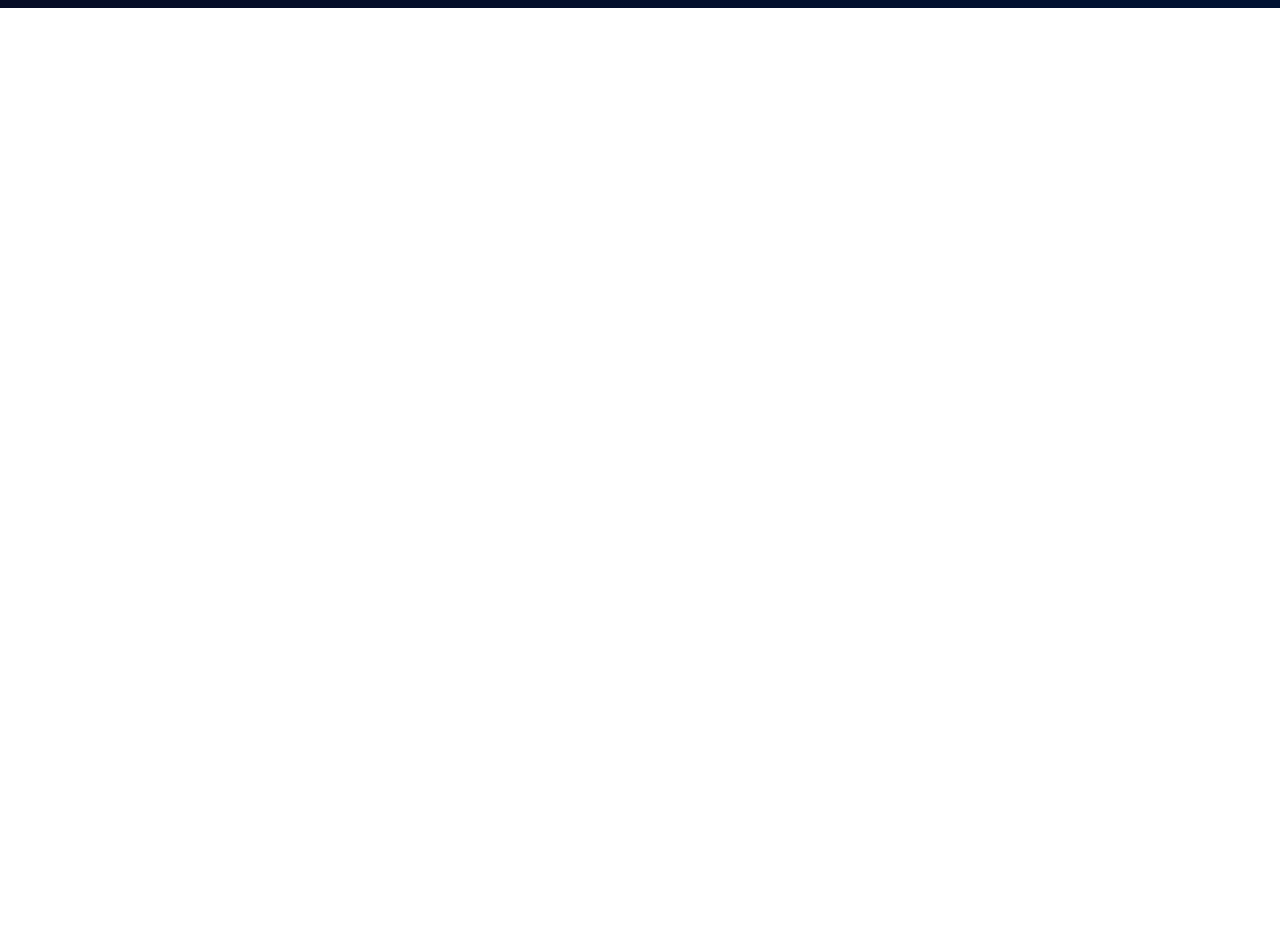
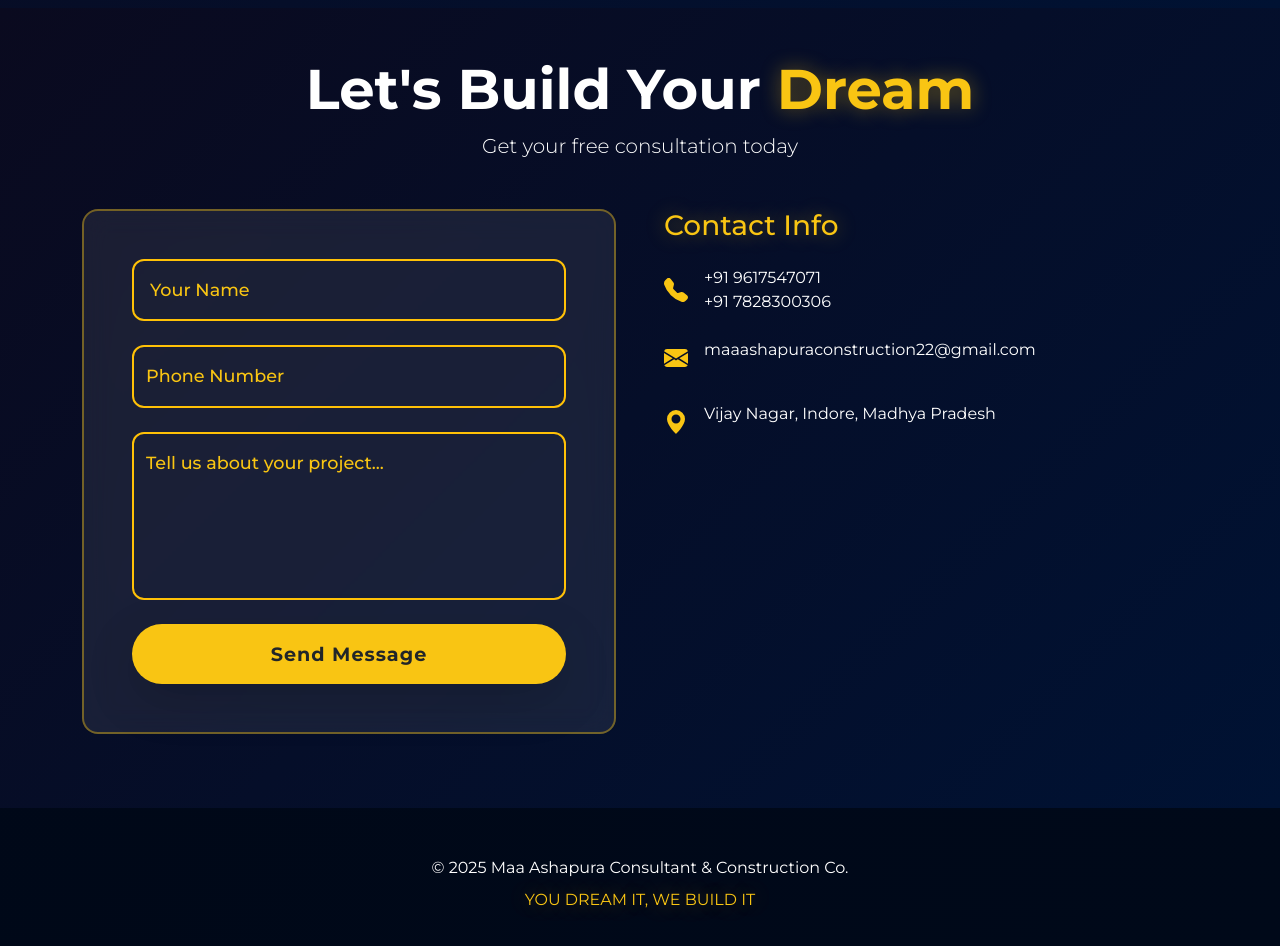
Before and after one commit to Rajschouhan/MACC, a React (Vite) app: page / in a window 1280 px wide. Shown: the part 10600-11546 px from the top of the page. Before the commit the page ends 10608 px from the top, so only its background shows below. Built offline with nearby package versions, Linux system fonts and the light colour scheme.

Commit message:
Contact section & Footer

```diff
--- a/index.html
+++ b/index.html
@@ -8,6 +8,8 @@
   </head>
   <body>
     <div id="root"></div>
+
     <script type="module" src="/src/main.jsx"></script>
+
   </body>
 </html>
--- a/src/App.jsx
+++ b/src/App.jsx
@@ -5,6 +5,8 @@ import Hero2 from './components/Hero2';
 import Services from './components/Services';
 import Portfolio from './components/Portfolio'; //3
 import Testimonials from './components/Testimonials';
+import Contact from './components/Contact'; //4
+import Footer from './components/Footer';
 
 function App() {
   return (
@@ -21,6 +23,8 @@ function App() {
       <Services />
       <Portfolio />
       <Testimonials />
+      <Contact/>
+      <Footer />
       </div>
     </Router>
   );
--- /dev/null
+++ b/src/components/Contact.jsx
@@ -0,0 +1,132 @@
+// src/components/Contact.jsx → COPY-PASTE FULL
+import { Container, Form, Button } from "react-bootstrap";
+import { motion } from "framer-motion";
+import { BsWhatsapp, BsTelephoneFill, BsEnvelopeFill, BsGeoAltFill } from "react-icons/bs";
+
+const Contact = () => {
+  return (
+    <section className="py-5 position-relative" style={{ minHeight: "100vh" }}>
+
+
+      <Container className="position-relative z-3">
+        <motion.div initial={{ opacity: 0, y: 40 }} whileInView={{ opacity: 1, y: 0 }} className="text-center mb-5">
+          <h2 className="display-4 fw-bold text-white">
+            Let's Build Your <span className="text-gold">Dream</span>
+          </h2>
+          <p className="lead text-white">Get your free consultation today</p>
+        </motion.div>
+
+        <div className="row g-5 justify-content-center">
+          <div className="col-lg-6">
+            <motion.div
+              whileHover={{ scale: 1.02 }}
+              className="p-5 rounded-4"
+              style={{
+                background: "rgba(255,255,255,0.08)",
+                backdropFilter: "blur(15px)",
+                border: "2px solid rgba(249,197,19,0.4)"
+              }}
+            >
+             <Form action="https://formspree.io/f/your-email-here" method="POST">
+  <Form.Group className="mb-4 position-relative">
+    <Form.Control
+      type="text"
+      name="name"
+      placeholder="Your Name"
+      required
+      className="py-3 bg-transparent text-white border-warning"
+      style={{
+        border: "2px solid rgba(249,197,19,0.6)",
+        borderRadius: "12px",
+        fontSize: "1.1rem",
+        paddingLeft: "1rem"
+      }}
+    />
+  </Form.Group>
+
+  <Form.Group className="mb-4 position-relative">
+    <Form.Control
+      type="tel"
+      name="phone"
+      placeholder="Phone Number"
+      required
+      className="py-3 bg-transparent text-white border-warning"
+      style={{
+        border: "2px solid rgba(249,197,19,0.6)",
+        borderRadius: "12px",
+        fontSize: "1.1rem"
+      }}
+    />
+  </Form.Group>
+
+  <Form.Group className="mb-4 position-relative">
+    <Form.Control
+      as="textarea"
+      rows={5}
+      name="message"
+      placeholder="Tell us about your project..."
+      className="py-3 bg-transparent text-white border-warning"
+      style={{
+        border: "2px solid rgba(249,197,19,0.6)",
+        borderRadius: "12px",
+        fontSize: "1.1rem",
+        resize: "none"
+      }}
+    />
+  </Form.Group>
+
+  <Button
+    type="submit"
+    className="w-100 py-3 fw-bold text-dark rounded-pill shadow-lg"
+    style={{
+      background: "#f9c513",
+      border: "none",
+      fontSize: "1.2rem",
+      letterSpacing: "1px"
+    }}
+    whileHover={{ scale: 1.05 }}
+    whileTap={{ scale: 0.95 }}
+  >
+    Send Message
+  </Button>
+</Form>
+            </motion.div>
+          </div>
+
+          <div className="col-lg-6 text-white">
+            <h3 className="text-gold mb-4">Contact Info</h3>
+            <div className="mb-4 d-flex align-items-center gap-3">
+              <BsTelephoneFill size={24} className="text-gold" />
+              <div>
+                <p className="mb-0">+91 9617547071</p>
+                <p className="mb-0">+91 7828300306</p>
+              </div>
+            </div>
+            <div className="mb-4 d-flex align-items-center gap-3">
+              <BsEnvelopeFill size={24} className="text-gold" />
+              <p>maaashapuraconstruction22@gmail.com</p>
+            </div>
+            <div className="mb-4 d-flex align-items-center gap-3">
+              <BsGeoAltFill size={24} className="text-gold" />
+              <p>Vijay Nagar, Indore, Madhya Pradesh</p>
+            </div>
+          </div>
+        </div>
+      </Container>
+
+      {/* WHATSAPP FLOATING BUTTON */}
+      <motion.a
+        href="https://wa.me/9617547071"
+        target="_blank"
+        className="position-fixed bottom-0 end-0 m-4 z-50 d-flex align-items-center justify-content-center rounded-circle text-white shadow-lg"
+        style={{ width: "70px", height: "70px", background: "#25D366" }}
+        whileHover={{ scale: 1.2 }}
+        whileTap={{ scale: 0.9 }}
+      >
+        <BsWhatsapp size={40} />
+      </motion.a>
+    </section>
+  );
+};
+
+export default Contact;
--- /dev/null
+++ b/src/components/Footer.jsx
@@ -0,0 +1,12 @@
+
+const Footer = () => {
+    return (
+            <footer className="py-5 text-center text-white" style={{ background: "rgba(0,0,0,0.5)" }}>
+  <p className="mb-2">© 2025 Maa Ashapura Consultant & Construction Co.</p>
+  <p className="text-gold">YOU DREAM IT, WE BUILD IT</p>
+</footer>
+
+    )
+}
+
+export default Footer;
--- a/src/index.css
+++ b/src/index.css
@@ -86,3 +86,21 @@ section, .hero-section {
   background: #f9c513;
   border-radius: 2px;
 }
+
+/* MAKE PLACEHOLDER VISIBLE & GOLDEN */
+.form-control::placeholder {
+  color: #f9c513 !important;
+  opacity: 0.9;
+  font-weight: 500;
+}
+
+.form-control:focus::placeholder {
+  color: rgba(249,197,19,0.6);
+}
+
+/* Golden glow on focus */
+.form-control:focus {
+  border-color: #f9c513 !important;
+  box-shadow: 0 0 20px rgba(249,197,19,0.4) !important;
+  background: rgba(249,197,19,0.05) !important;
+}
```
Also changed, not shown: 1 other file (tests, documents, lock files or other folders).
